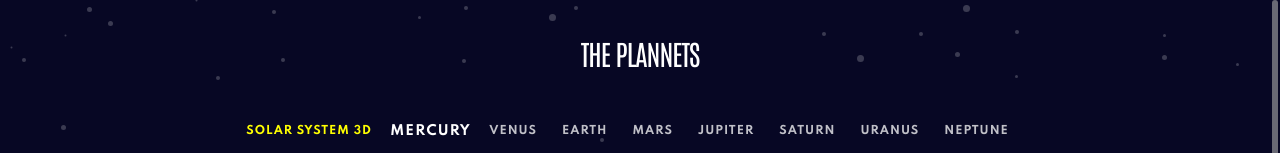
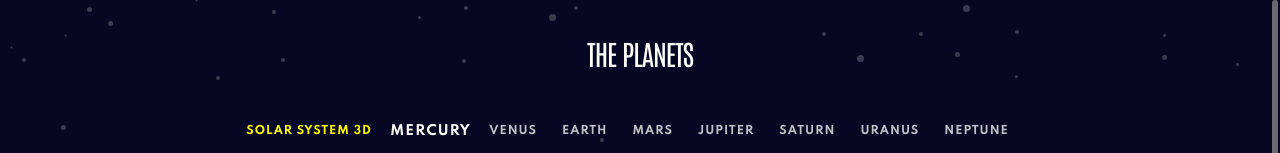
Before and after one commit to karolkawski/React_planets_facts, a React (Create React App) app: page / in a window 1280 px wide. Shown: the top 153 px of the page. Built offline with nearby package versions, Linux system fonts and the light colour scheme.

Commit message:
[fix] misspelling

```diff
--- a/public/index.html
+++ b/public/index.html
@@ -27,7 +27,7 @@
       work correctly both with client-side routing and a non-root public URL.
       Learn how to configure a non-root public URL by running `npm run build`.
     -->
-    <title>The Plannets</title>
+    <title>The Planets</title>
   </head>
   <body>
     <noscript>You need to enable JavaScript to run this app.</noscript>
--- a/src/navigation/Navigation.js
+++ b/src/navigation/Navigation.js
@@ -22,7 +22,7 @@ export function Navigation({planetId, onPlanetSelect}) {
     return (
         <header className="App__Header">
         <nav className={isCollapsed ? 'Navigation' : 'Navigation Navigation--Collapsed'}>
-          <div className="Navigation__Title">THE PLANNETS</div>
+          <div className="Navigation__Title">THE PLANETS</div>
           <ul className="Navigation__Menu">
           <Link to="/solar-system" className="Navigation__Item Navigation__Item--Yellow Navigation__Item--Not-Selectable" onClick={() => {
             if(checkIsMobie()) {
```
Also changed, not shown: 1 other file (tests, documents, lock files or other folders).
